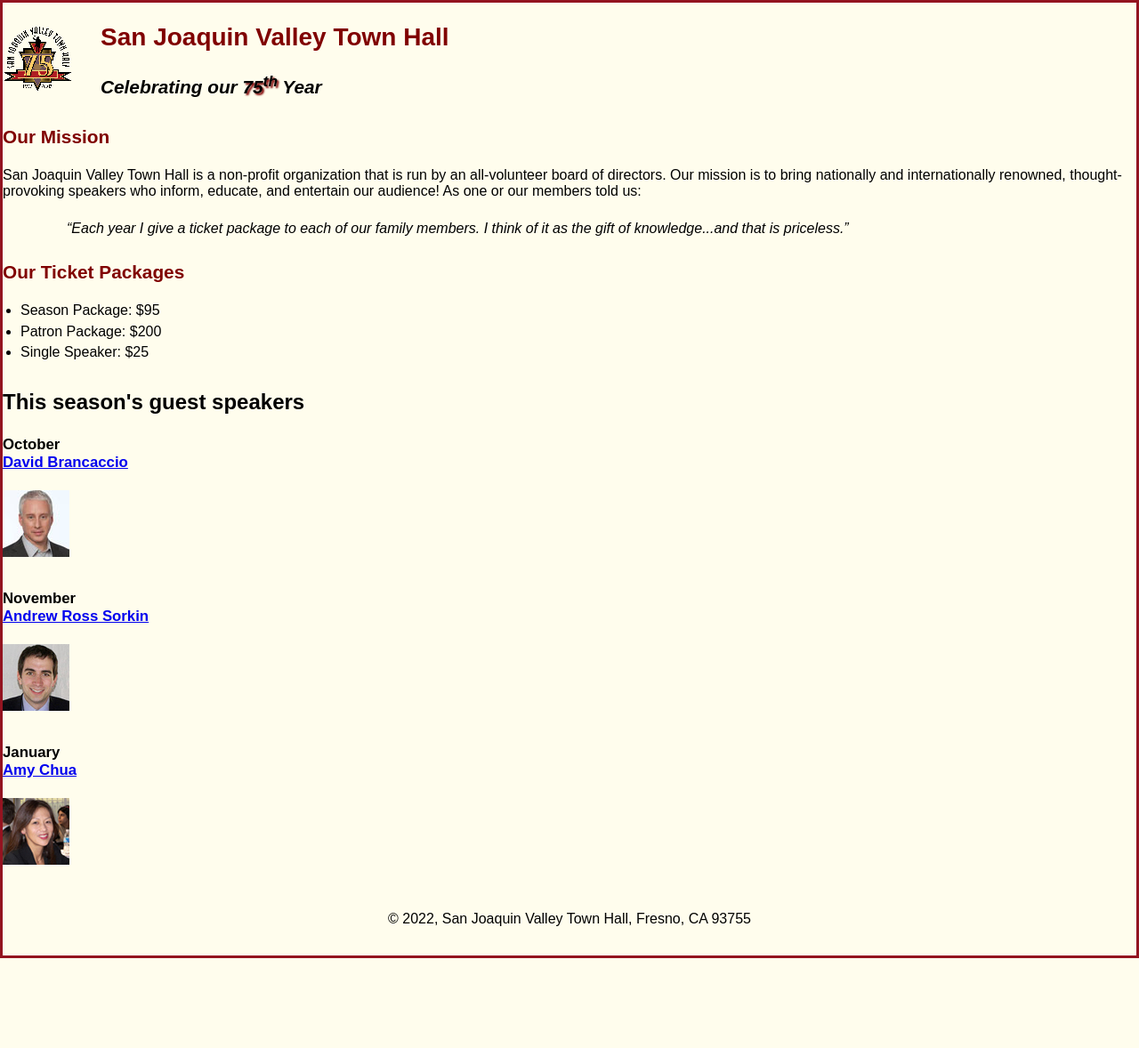
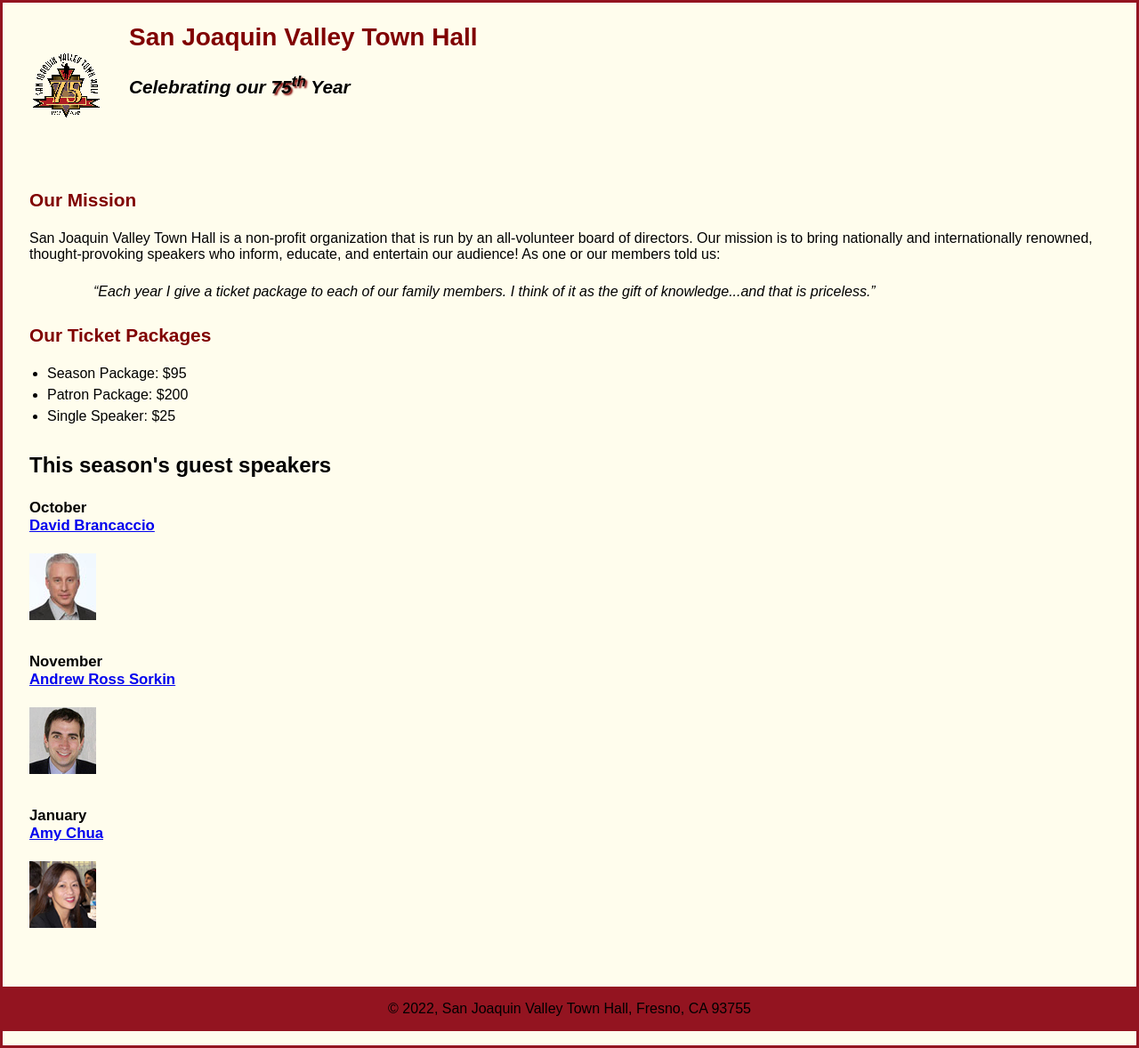
Before and after one commit to cn268/A07, a plain HTML site: page index.html in a window 1280 px wide. Shown: the whole page at 89% size. Before the commit the page ends 1077 px from the top, so only its background shows below. Drawn offline with Linux system fonts and the light colour scheme; files whose address does not match are found by name.

Commit message:
Update c5_main.css

```diff
--- a/A07/A09/styles/c5_main.css
+++ b/A07/A09/styles/c5_main.css
@@ -4,6 +4,13 @@
 }
 
 /* the styles for the elements */
+* {
+}
+
+header {
+	bottom-border: 3px solid #931420;
+	padding: 0 0 1.5em 2em;
+}
 body {
 	font-family: Arial, Helvetica, sans-serif;
 	font-size: 100%;
@@ -22,15 +29,14 @@ a:focus, a:hover {
 header h2 {
 	font-size: 175%;
 	color: var(--global-color-1);
-	text-indent: 30px;
 }
 header h3 {
 	font-size: 130%;
 	font-style: italic;
-	text-indent: 30px;
 }
 header img {
 	float: left;
+	padding: 30px 30px 0 0;
 }
 .shadow {
 	text-shadow: 2px 2px 2px var(--global-color-1);
@@ -38,10 +44,13 @@ header img {
 /* the styles for the main content */
 main {
 	clear: left;
+	padding: 30px 30px;
 }
 main h1 {
 	font-size: 150%;
 	padding: .3em 0;
+	top-border: 3px solid #931420;
+	bottom-border: 3px solid #931420;
 }
 main h2 {
 	color: var(--global-color-1);
@@ -70,6 +79,10 @@ main li {
 }
 
 /* the styles for the footer */
+footer {
+	background-color: #931420;
+	font-color: white;
+}
 footer p {
 	text-align: center;
 	padding: 1em 0;
```
